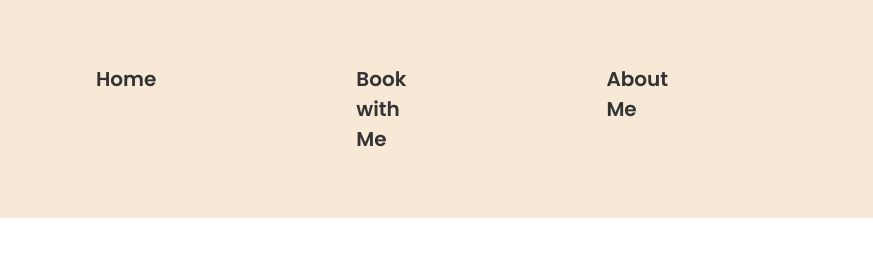
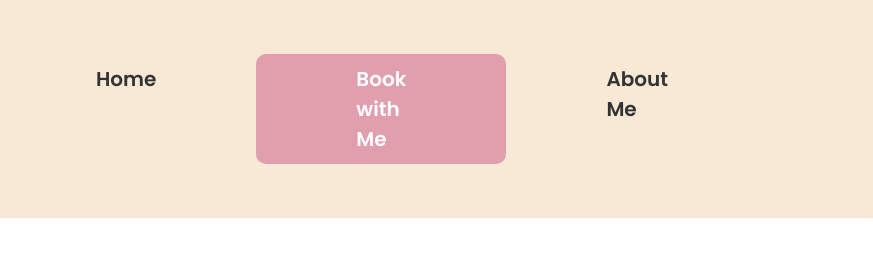
Before and after one commit to kolivas380/PicosaLashes, a plain HTML site: page index.html in a window 1280 px wide. Shown: the full height of the page, 407-1280 px from the left. Drawn offline with Linux system fonts and the light colour scheme; a web font is replaced by a local one.

Commit message:
Header
Scabbed committed this

```diff
--- a/index.html
+++ b/index.html
@@ -30,13 +30,8 @@
                         <li>
                             <a href="index.html">Home</a>
                         </li>
-                        <!-- <li>
-                            <a class="btn btn-light"href="#">
-                                <i class="fas fas-"></i>
-                            </a>
-                        </li> -->
                         <li>
-                            <a class="btn btn-light" href="#">Book with Me</a>
+                            <a class="btn btn-primary" href="#">Book with Me</a>
                         </li>
                         <li>
                             <a href="#">About Me</a>
--- a/styles.css
+++ b/styles.css
@@ -82,3 +82,36 @@ img{
     margin: 0 auto;
     padding: 0 15px;
 }
+
+/*Buttons*/
+.btn{
+    display: inline-block;
+    padding: 13px 20px;
+    background: var(--light-pink-2);
+    color: #333;
+    font-weight: 600;
+    text-decoration: none;
+    border: none;
+    border-radius: 10px;
+    cursor: pointer;
+    transition: 0.5s;
+}
+
+.btn:hover {
+    opacity: 0.8;
+}
+
+.btn-primary {
+    background: var(--primary-pink);
+    color: #fff;
+}
+
+.btn-dark {
+    background: var(--cherry-pink);
+    color: #fff;
+}
+
+.btn-block {
+    display: block;
+    width: 100%;
+}
```
